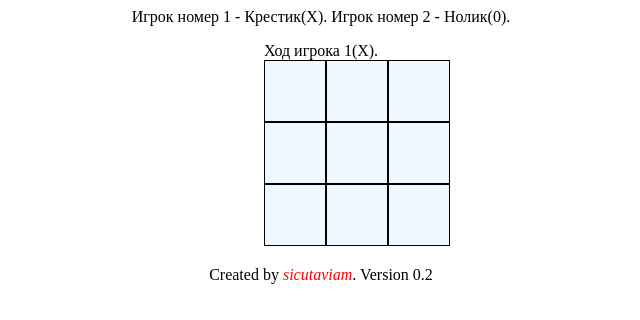
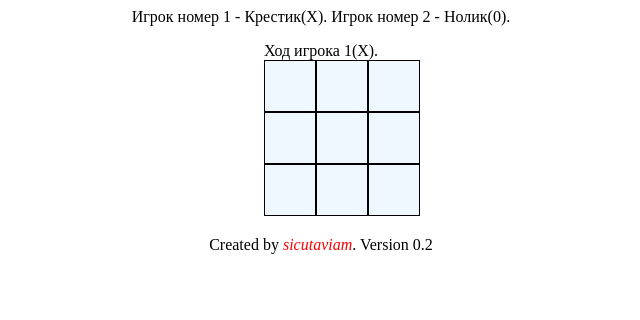
Before and after one commit to sicutaviam/krestiki, a plain HTML site: page index.html in a window 1280 px wide. Shown: the whole page, without its empty margins (319-959 px from the left). Drawn offline with Linux system fonts and the light colour scheme.

Commit message:
Update style.css

```diff
--- a/style.css
+++ b/style.css
@@ -1,14 +1,14 @@
 .mother {
-	width: 190px;
-	height: 190px;
+	width: 160px;
+	height: 160px;
 	position: relative;
 	margin-left: 45.5%;
 }
 .mother .quad {
-	width: 60px;
-	height: 60px;
+	width: 50px;
+	height: 50px;
 	text-align: center;
-	font-size: 58px;
+	font-size: 48px;
 	border: 1px solid black;
 	background-color: aliceblue;
 	float: left;
```
